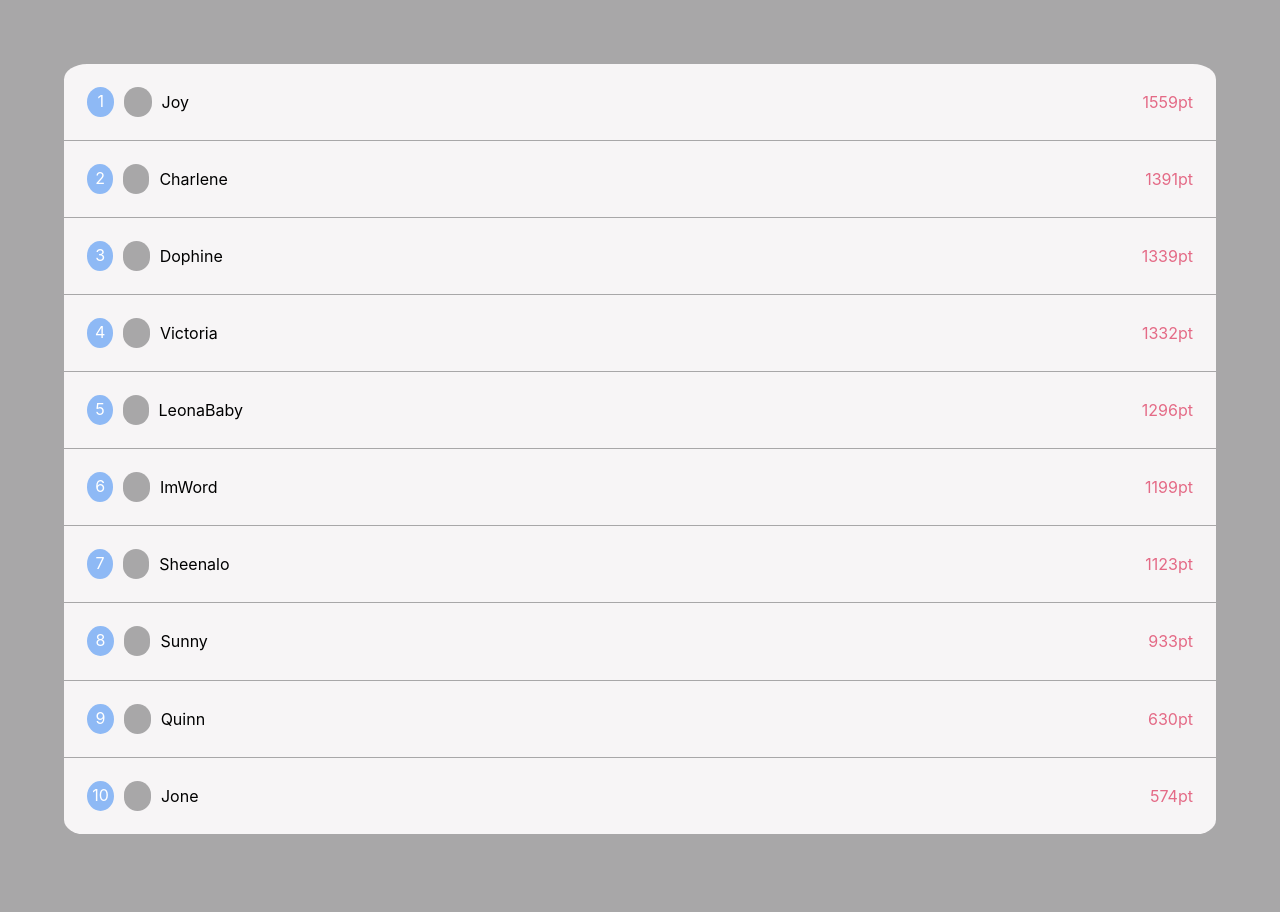
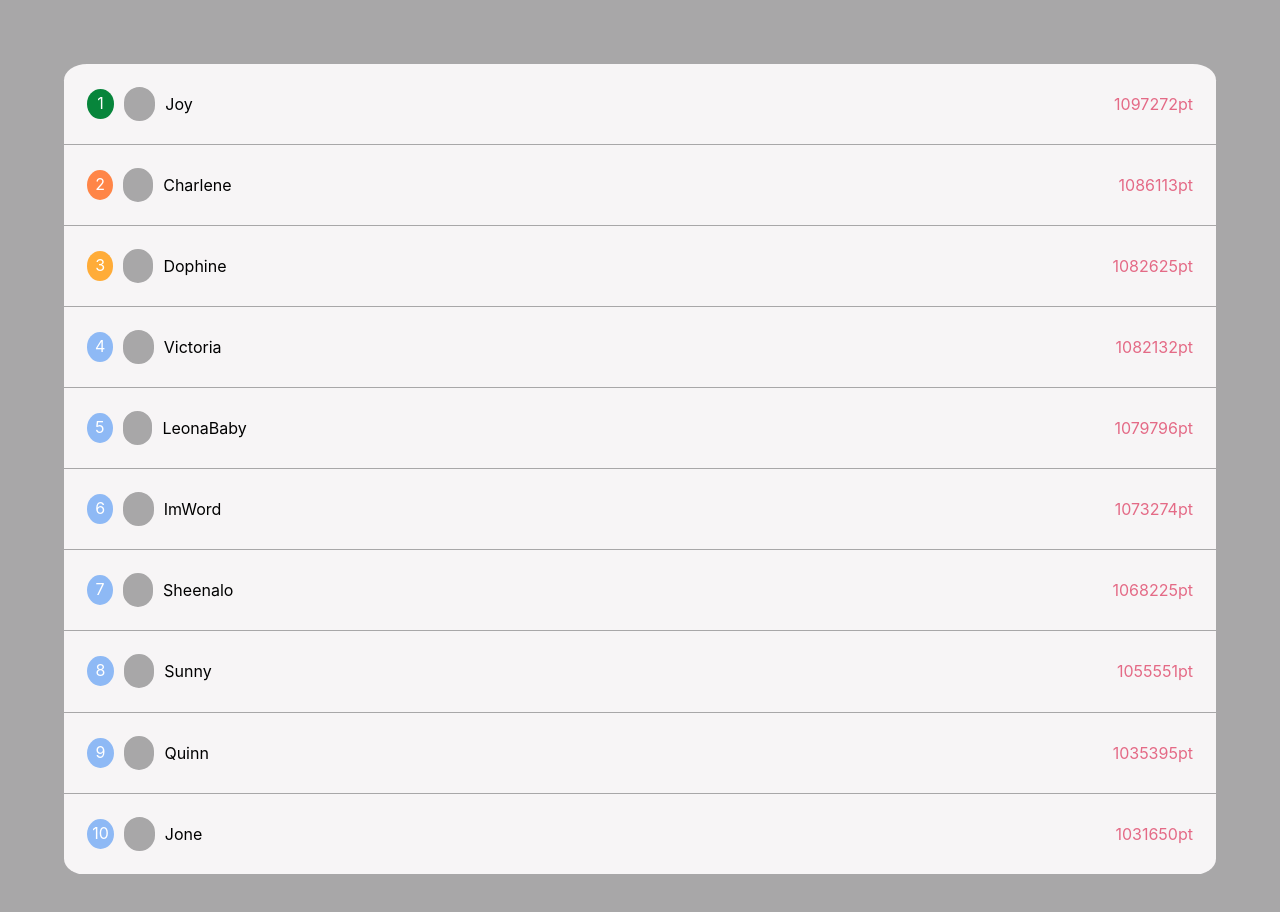
Before and after one commit to niraj-patel-sa/solutionanalyts-reactjs-niraj, a React (Create React App) app: page /dashboard in a window 1280 px wide. Shown: the top 912 px of the page. Built offline with nearby package versions, Linux system fonts and the light colour scheme.

Commit message:
[refactor] improved UI

```diff
--- a/src/common/constants.ts
+++ b/src/common/constants.ts
@@ -1,5 +1,6 @@
 export class Constants {
-  public static readonly INTERVAL = 1000*1;
-  public static readonly MAX_NUM = 1500;
-  public static readonly MIN_NUM = 100;
+  public static readonly INTERVAL = 1000 * 1;
+  public static readonly MAX_NUM = 100000;
+  public static readonly MIN_NUM = 999999;
+  public static readonly TOP_RANKS = ['#07853B', '#ff8547', '#ffac38'];
 }
--- a/src/index.types.ts
+++ b/src/index.types.ts
@@ -16,3 +16,7 @@ export interface SinglePlayer {
 export interface PlayersListProps {
   players: SinglePlayer[];
 }
+
+export interface RankElementProps {
+  readonly rank: number;
+};
--- a/src/pages/Dashboard/StyledComponent.ts
+++ b/src/pages/Dashboard/StyledComponent.ts
@@ -1,4 +1,6 @@
 import styled from 'styled-components';
+import { Constants } from '../../common/constants';
+import { RankElementProps } from '../../index.types';
 
 export const ListContainer = styled.div`
   background-color: #f7f5f6;
@@ -13,14 +15,14 @@ export const ListElementContainer = styled.div`
   align-items: center;
 `;
 
-export const RankElement = styled.div`
+export const RankElement = styled.div<RankElementProps>`
   width: 30px;
   height: 30px;
   line-height: 28px;
   text-align: center;
   border-radius: 50%;
   color: #fff;
-  background-color: #8eb9f5;
+  background-color: ${(props) => Constants.TOP_RANKS[props.rank] || '#8eb9f5'};
   margin-right: 10px;
 `;
 
@@ -31,6 +33,7 @@ export const PictureElement = styled.div`
   height: 30px;
   border-radius: 18px;
   margin-right: 10px;
+  border: 2px solid #a8a7a8;
 `;
 
 export const NameElement = styled.div`
--- a/src/pages/Dashboard/components/SinglePlayer/SinglePlayer.tsx
+++ b/src/pages/Dashboard/components/SinglePlayer/SinglePlayer.tsx
@@ -6,7 +6,7 @@ import { Score } from '../../components';
 const SinglePlayer: FC<SinglePlayerProps> = (props) => {
   return (
     <ListElementContainer>
-      <RankElement>{props.rank + 1}</RankElement>
+      <RankElement rank={props.rank}>{props.rank + 1}</RankElement>
       <PictureElement>{props.picture}</PictureElement>
       <NameElement>{props.displayName}</NameElement>
       <Score score={props.score} />
```
